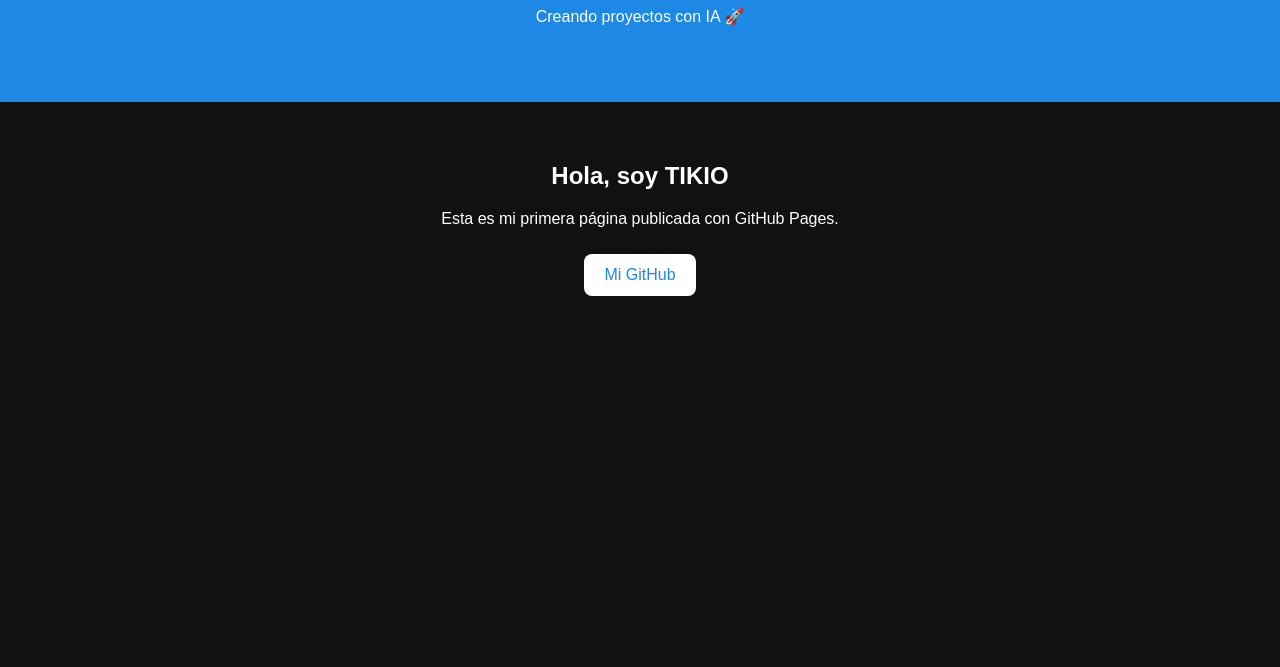
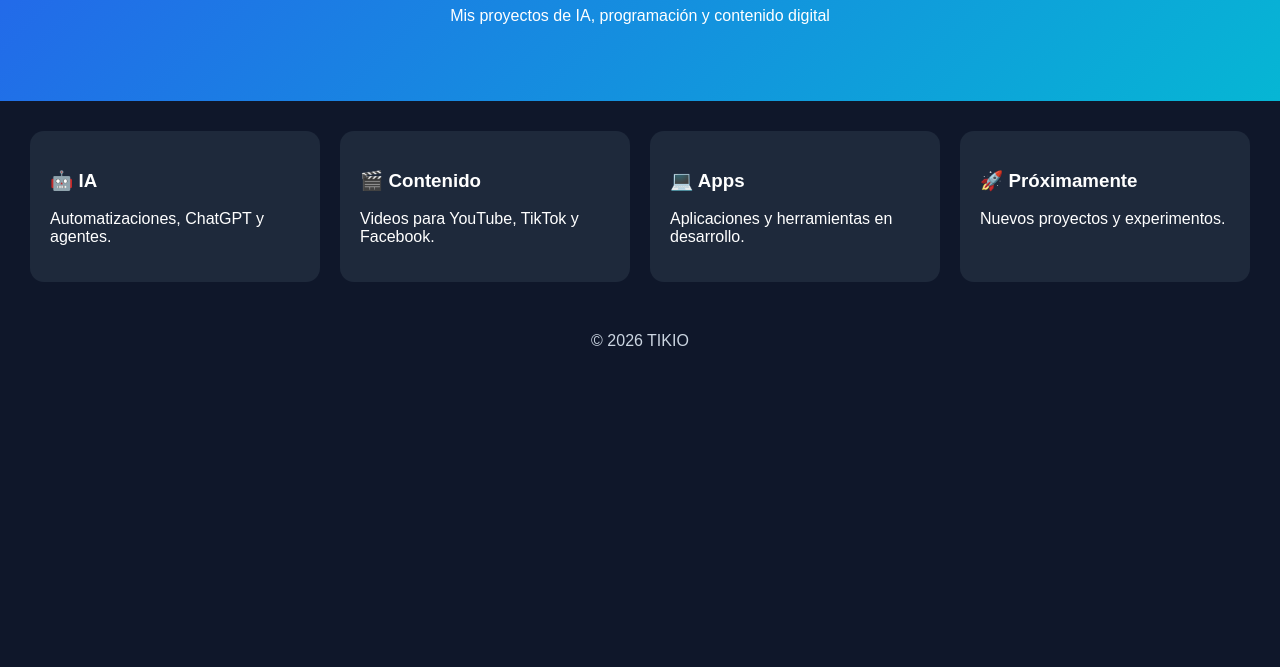
Before and after one commit to tikio2025/Prueba2, a plain HTML site: page index.html in a window 1280 px wide. Shown: the part 133-800 px from the top of the page. Drawn offline with Linux system fonts and the light colour scheme.

Commit message:
Convertir en página de proyectos

```diff
--- a/index.html
+++ b/index.html
@@ -1 +1 @@
-<!DOCTYPE html><html lang='es'><head><meta charset='UTF-8'><meta name='viewport' content='width=device-width,initial-scale=1'><title>TIKIO</title><style>body{font-family:Arial,sans-serif;margin:0;background:#111;color:#fff;text-align:center}header{padding:60px 20px;background:#1e88e5}a{display:inline-block;margin:10px;padding:12px 20px;background:#fff;color:#1e88e5;text-decoration:none;border-radius:8px}.wrap{padding:40px}</style></head><body><header><h1>Bienvenido a TIKIO</h1><p>Creando proyectos con IA 🚀</p></header><div class='wrap'><h2>Hola, soy TIKIO</h2><p>Esta es mi primera página publicada con GitHub Pages.</p><a href='https://github.com/tikio2025'>Mi GitHub</a></div></body></html>
+<!DOCTYPE html><html lang='es'><head><meta charset='UTF-8'><meta name='viewport' content='width=device-width,initial-scale=1'><title>Proyectos | TIKIO</title><style>body{margin:0;font-family:Arial;background:#0f172a;color:#fff}header{padding:60px 20px;background:linear-gradient(135deg,#2563eb,#06b6d4);text-align:center}.grid{display:grid;grid-template-columns:repeat(auto-fit,minmax(220px,1fr));gap:20px;padding:30px}.card{background:#1e293b;padding:20px;border-radius:14px}footer{text-align:center;padding:20px;color:#cbd5e1}</style></head><body><header><h1>TIKIO</h1><p>Mis proyectos de IA, programación y contenido digital</p></header><section class='grid'><div class='card'><h3>🤖 IA</h3><p>Automatizaciones, ChatGPT y agentes.</p></div><div class='card'><h3>🎬 Contenido</h3><p>Videos para YouTube, TikTok y Facebook.</p></div><div class='card'><h3>💻 Apps</h3><p>Aplicaciones y herramientas en desarrollo.</p></div><div class='card'><h3>🚀 Próximamente</h3><p>Nuevos proyectos y experimentos.</p></div></section><footer>© 2026 TIKIO</footer></body></html>
```
